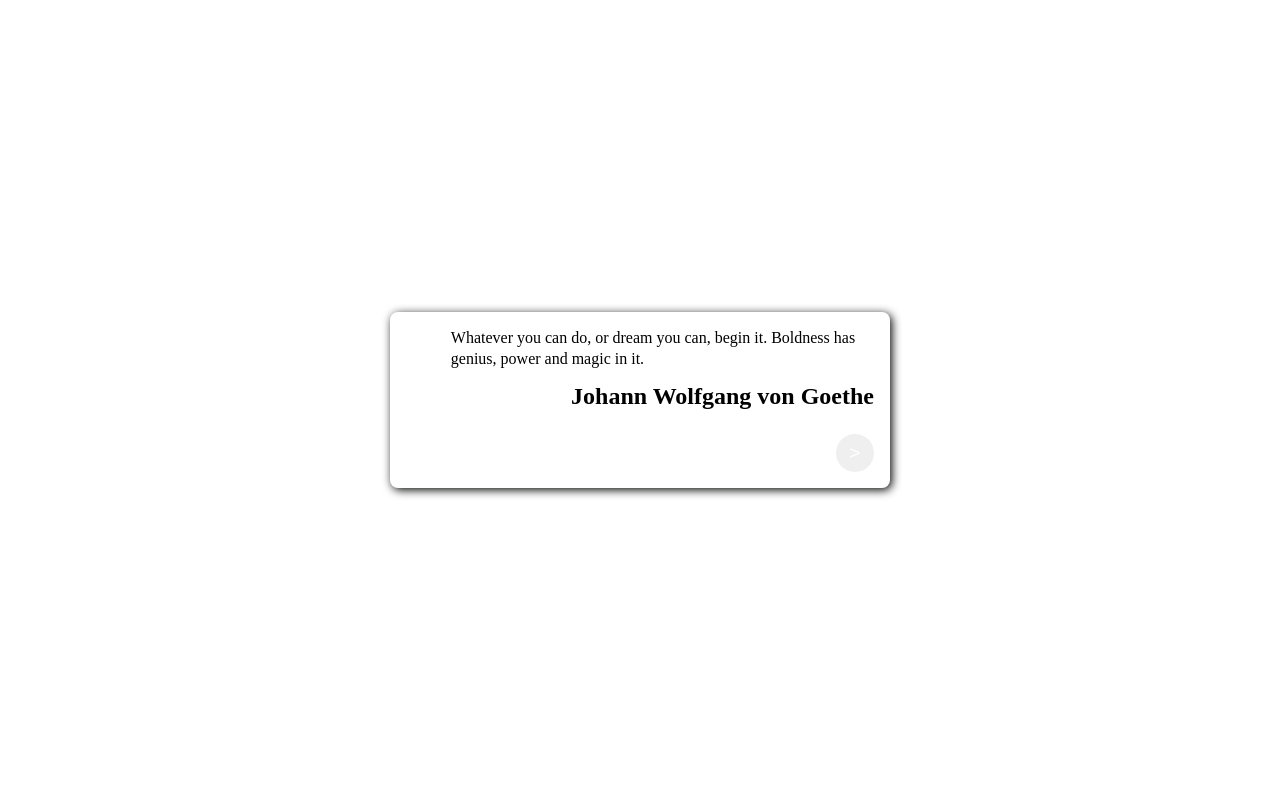
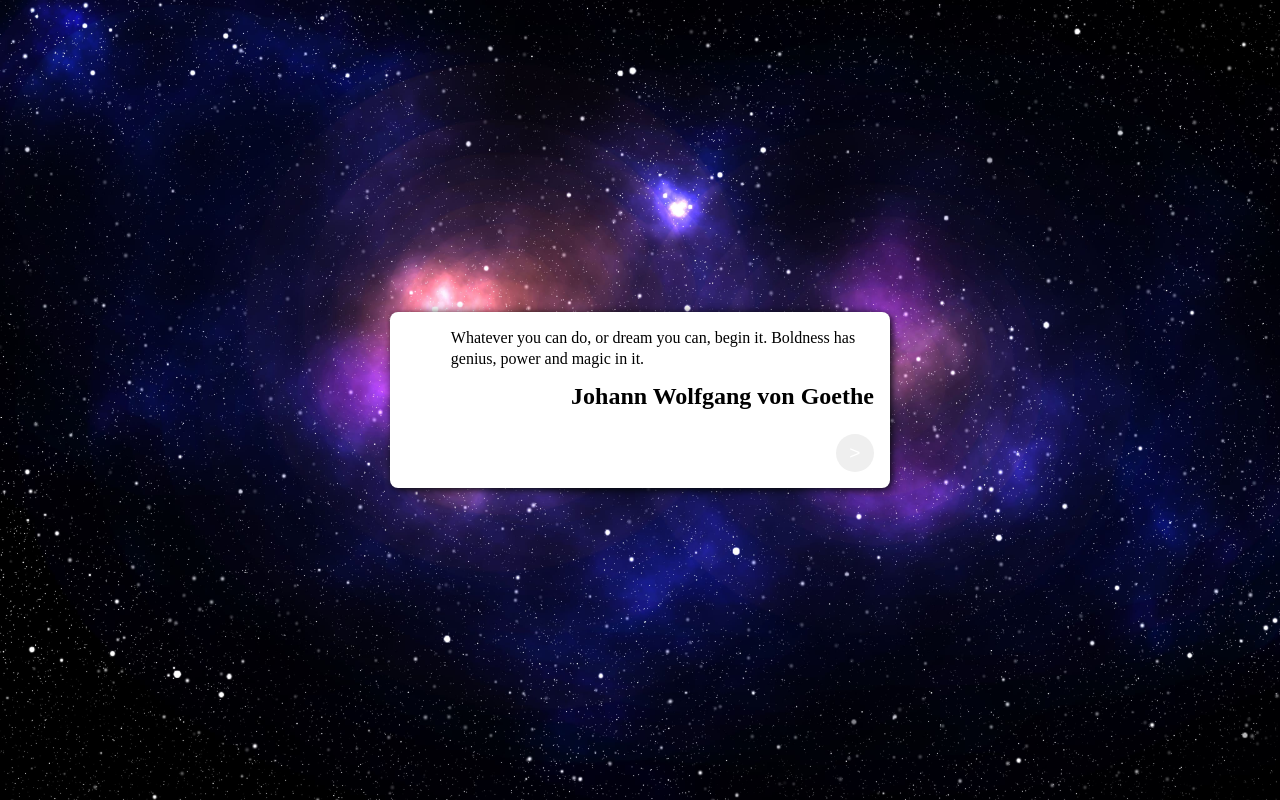
Before and after one commit to Kesleth/entregable-1, a React (Vite) app: page / in a window 1280 px wide. Built offline with nearby package versions, Linux system fonts and the light colour scheme.

Commit message:
new project

```diff
--- a/src/App.css
+++ b/src/App.css
@@ -51,17 +51,17 @@
 }
 
 .bg1{
-  background-image: ("/images/bg1.jpg");
+  background-image: url("/images/bg1.jpg");
 }
 
 .bg2{
-  background-image: ("/images/bg2.jpg");
+  background-image: url("/images/bg2.jpg");
 }
 
 .bg3{
-  background-image: ("/images/bg3.jpg");
+  background-image: url("/images/bg3.jpg");
 }
 
 .bg4{
-  background-image: ("/images/bg4.jpg");
+  background-image: url("/images/bg4.jpg");
 }
```
